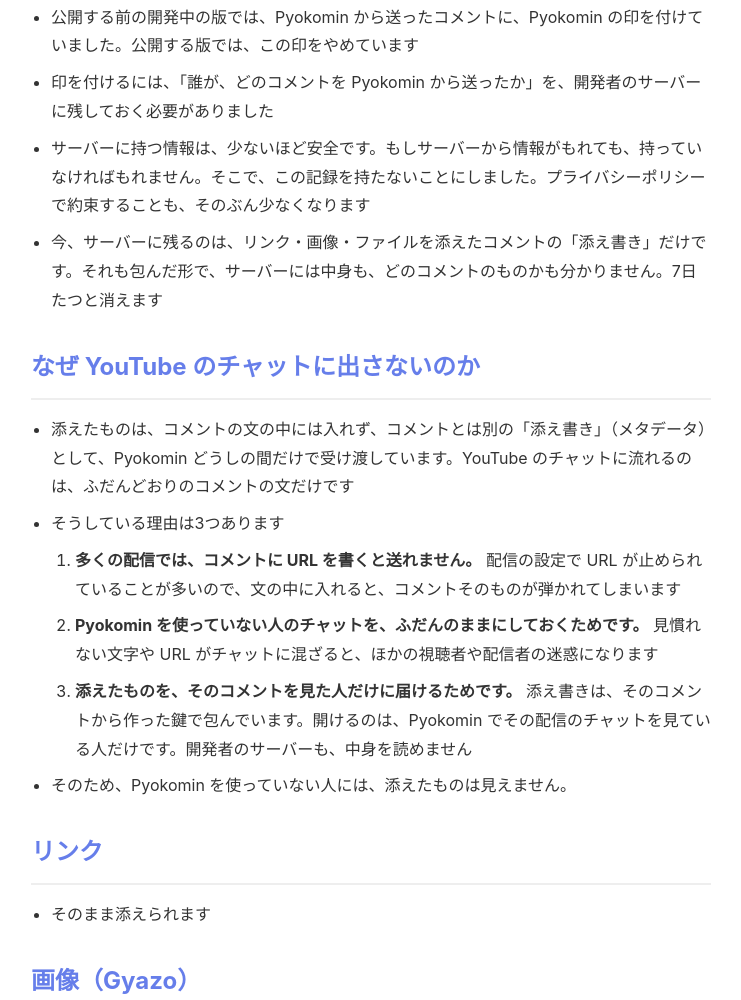
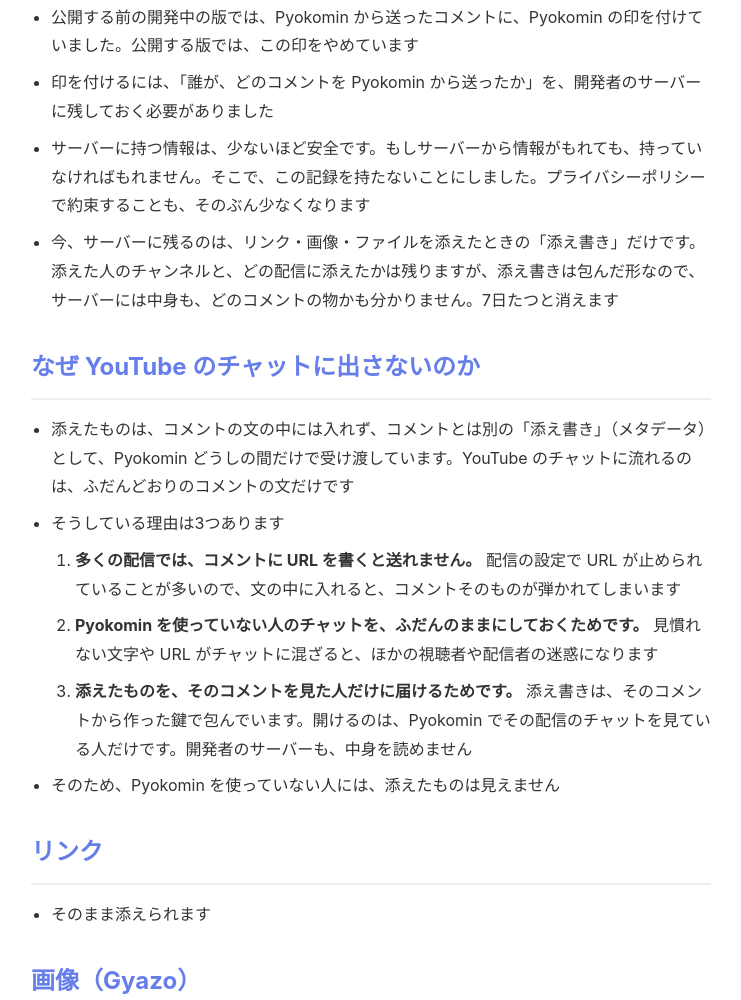
Before and after one commit to ymoage/pyokomin-website, a plain HTML site: page guide/howto/attach.html in a window 1280 px wide. Shown: the part 645-1645 px from the top of the page, without its empty margins (269-1010 px from the left). Drawn offline with Linux system fonts and the light colour scheme.

Commit message:
しくみと使いかた 9: 原稿の直しを写した（サーバーに残る物に、添えた人のチャンネルとどの配信かを足した）
Co-Authored-By: Claude Opus 5.5 <noreply@anthropic.com>

```diff
--- a/guide/howto/attach.html
+++ b/guide/howto/attach.html
@@ -592,7 +592,7 @@
 </li><li>
 サーバーに持つ情報は、少ないほど安全です。もしサーバーから情報がもれても、持っていなければもれません。そこで、この記録を持たないことにしました。プライバシーポリシーで約束することも、そのぶん少なくなります
 </li><li>
-今、サーバーに残るのは、リンク・画像・ファイルを添えたコメントの「添え書き」だけです。それも包んだ形で、サーバーには中身も、どのコメントのものかも分かりません。7日たつと消えます
+今、サーバーに残るのは、リンク・画像・ファイルを添えたときの「添え書き」だけです。添えた人のチャンネルと、どの配信に添えたかは残りますが、添え書きは包んだ形なので、サーバーには中身も、どのコメントの物かも分かりません。7日たつと消えます
 </li></ul>
 <h2>なぜ YouTube のチャットに出さないのか</h2>
 <ul><li>
@@ -607,7 +607,7 @@
 <strong>添えたものを、そのコメントを見た人だけに届けるためです。</strong> 添え書きは、そのコメントから作った鍵で包んでいます。開けるのは、Pyokomin でその配信のチャットを見ている人だけです。開発者のサーバーも、中身を読めません
 </li></ol>
 </li><li>
-そのため、Pyokomin を使っていない人には、添えたものは見えません。
+そのため、Pyokomin を使っていない人には、添えたものは見えません
 </li></ul>
 <h2>リンク</h2>
 <ul><li>
```
